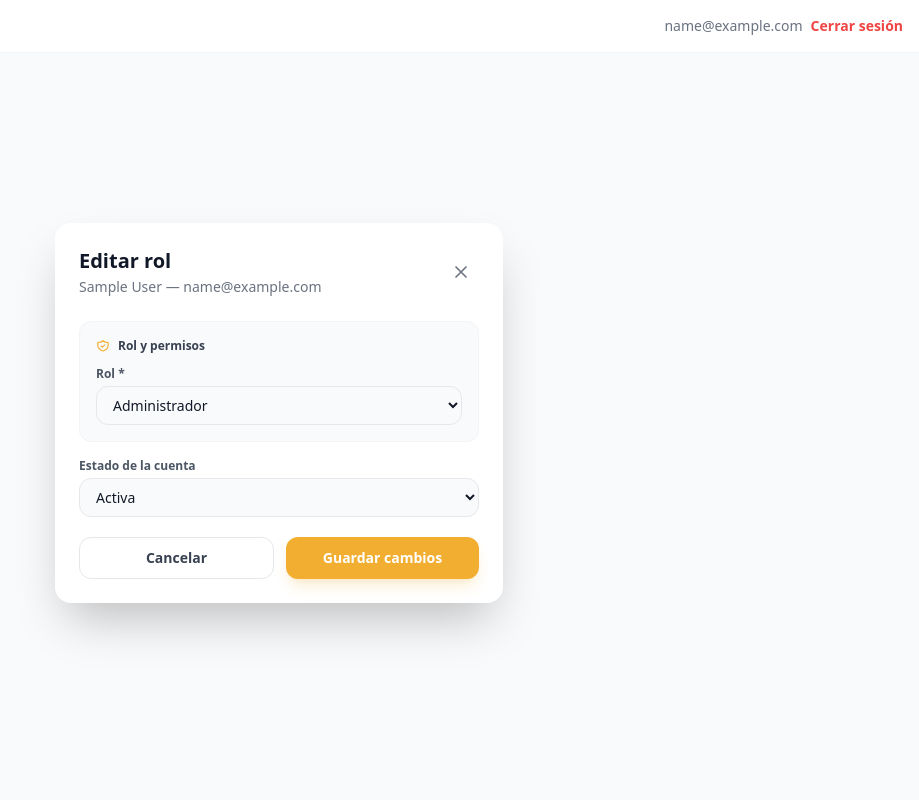
After one commit to Luisjose74/PROJEC-TECNILED, a Django app: page /usuarios/1/editar-rol/ in a window 1280 px wide. The commit adds this page. Shown: the whole page, without its empty margins (361-1280 px from the left). Run offline with Django 5.2, Linux system fonts and the light colour scheme; the visitor is signed in with stand-in values (Sample User, id 1); data comes from the database, SQL or seed files in the repository; some libraries are stand-ins or nearby versions.

Commit message:
Add role assignment from users list
Admins can change any user's rol and estado_cuenta. An admin cannot demote their own account (G1-115).

```diff
--- a/Usuarios/forms.py
+++ b/Usuarios/forms.py
@@ -32,3 +32,13 @@ class CrearUsuarioInternoForm(forms.ModelForm):
         if commit:
             usuario.save()
         return usuario
+class EditarRolForm(forms.ModelForm):
+    class Meta:
+        model = Usuario
+        fields = ['rol', 'estado_cuenta']
+
+    def __init__(self, *args, **kwargs):
+        super().__init__(*args, **kwargs)
+        clase_input = 'w-full px-3 py-2 rounded-xl border border-gray-200 dark:border-gray-700 bg-gray-50 dark:bg-gray-900 text-sm text-gray-900 dark:text-white focus:ring-2 focus:ring-[#F2AE30] outline-none'
+        for campo in self.fields.values():
+            campo.widget.attrs['class'] = clase_input
--- /dev/null
+++ b/Usuarios/template/usuarios_editar_rol.html
@@ -0,0 +1,46 @@
+{% extends 'base.html' %}
+{% block title %}Editar rol - TECNILED{% endblock %}
+{% block content %}
+<div class="min-h-[calc(100vh-80px)] flex items-center justify-center p-4">
+  <div class="bg-white dark:bg-gray-800 rounded-2xl shadow-2xl w-full max-w-md p-6">
+
+    <div class="flex items-center justify-between mb-6">
+      <div>
+        <h2 class="text-xl font-bold text-gray-900 dark:text-white">Editar rol</h2>
+        <p class="text-sm text-gray-500 dark:text-gray-400 mt-0.5">{{ usuario.first_name }} {{ usuario.last_name }} — {{ usuario.email }}</p>
+      </div>
+      <a href="{% url 'usuarios_lista' %}" class="p-2 hover:bg-gray-100 dark:hover:bg-gray-700 rounded-xl transition-colors">
+        <svg class="w-5 h-5 text-gray-500" fill="none" stroke="currentColor" viewBox="0 0 24 24"><path stroke-linecap="round" stroke-linejoin="round" stroke-width="2" d="M6 18L18 6M6 6l12 12"/></svg>
+      </a>
+    </div>
+
+    <form method="post" class="space-y-4">
+      {% csrf_token %}
+
+      <div class="border border-gray-100 dark:border-gray-700 rounded-xl p-4 bg-gray-50 dark:bg-gray-900/40">
+        <p class="text-xs font-bold text-gray-700 dark:text-gray-300 mb-3 flex items-center gap-2">
+          <svg class="w-3.5 h-3.5 text-[#F2AE30]" fill="none" stroke="currentColor" viewBox="0 0 24 24"><path stroke-linecap="round" stroke-linejoin="round" stroke-width="2" d="M9 12l2 2 4-4m5.618-4.016A11.955 11.955 0 0112 2.944a11.955 11.955 0 01-8.618 3.04A12.02 12.02 0 003 9c0 5.591 3.824 10.29 9 11.622 5.176-1.332 9-6.03 9-11.622 0-1.042-.133-2.052-.382-3.016z"/></svg>
+          Rol y permisos
+        </p>
+        <label class="block text-xs font-semibold text-gray-600 dark:text-gray-400 mb-1">Rol *</label>
+        {{ form.rol }}
+        {% for error in form.rol.errors %}<p class="text-xs text-red-500 mt-1">{{ error }}</p>{% endfor %}
+      </div>
+
+      <div>
+        <label class="block text-xs font-semibold text-gray-600 dark:text-gray-400 mb-1">Estado de la cuenta</label>
+        {{ form.estado_cuenta }}
+      </div>
+
+      <div class="flex gap-3 pt-1">
+        <a href="{% url 'usuarios_lista' %}" class="flex-1 py-2.5 rounded-xl border border-gray-200 dark:border-gray-700 text-sm font-semibold text-gray-700 dark:text-gray-300 hover:bg-gray-100 dark:hover:bg-gray-700 transition-colors text-center">
+          Cancelar
+        </a>
+        <button type="submit" class="flex-1 py-2.5 rounded-xl bg-[#F2AE30] hover:bg-[#d99b28] text-white text-sm font-bold transition-colors shadow-lg shadow-[#F2AE30]/20">
+          Guardar cambios
+        </button>
+      </div>
+    </form>
+  </div>
+</div>
+{% endblock %}
--- a/Usuarios/template/usuarios_lista.html
+++ b/Usuarios/template/usuarios_lista.html
@@ -57,7 +57,7 @@
               </span>
             </td>
             <td class="p-4 text-right space-x-1">
-              <a href="#" title="Editar" class="p-2 text-emerald-500 hover:bg-emerald-50 dark:hover:bg-emerald-500/10 rounded-lg transition-colors inline-block">
+              <a href="{% url 'editar_rol' u.id %}" title="Editar rol" class="p-2 text-emerald-500 hover:bg-emerald-50 dark:hover:bg-emerald-500/10 rounded-lg transition-colors inline-block">
                 <svg class="w-4 h-4" fill="none" stroke="currentColor" viewBox="0 0 24 24"><path stroke-linecap="round" stroke-linejoin="round" stroke-width="2" d="M11 5H6a2 2 0 00-2 2v11a2 2 0 002 2h11a2 2 0 002-2v-5m-1.414-9.414a2 2 0 112.828 2.828L11.828 15H9v-2.828l8.586-8.586z"/></svg>
               </a>
             </td>
--- a/Usuarios/urls.py
+++ b/Usuarios/urls.py
@@ -7,4 +7,5 @@ urlpatterns = [
     path('logout/', views.logout_view, name='logout'),
     path('usuarios/', views.usuarios_lista, name='usuarios_lista'),
     path('usuarios/crear/', views.crear_usuario, name='crear_usuario'),
+    path('usuarios/<int:usuario_id>/editar-rol/', views.editar_rol, name='editar_rol'),
 ]
--- a/Usuarios/views.py
+++ b/Usuarios/views.py
@@ -7,7 +7,8 @@ from django.db.models import Q
 from django.core.paginator import Paginator
 
 from .models import Usuario
-from .forms import CrearUsuarioInternoForm
+from .forms import CrearUsuarioInternoForm, EditarRolForm
+from django.shortcuts import get_object_or_404
 
 def inicio(request):
     return render(request, 'inicio.html')
@@ -70,3 +71,23 @@ def crear_usuario(request):
         form = CrearUsuarioInternoForm()
 
     return render(request, 'usuarios_crear.html', {'form': form})
+
+
+@login_required
+@permission_required('Usuarios.gestionar_usuarios', raise_exception=True)
+def editar_rol(request, usuario_id):
+    usuario = get_object_or_404(Usuario, pk=usuario_id)
+
+    if request.method == 'POST':
+        form = EditarRolForm(request.POST, instance=usuario)
+        if form.is_valid():
+            if usuario == request.user and form.cleaned_data['rol'] != Usuario.Rol.ADMINISTRADOR:
+                form.add_error('rol', 'No puedes quitarte tu propio rol de administrador.')
+            else:
+                form.save()
+                messages.success(request, f'Rol de {usuario.email} actualizado.')
+                return redirect('usuarios_lista')
+    else:
+        form = EditarRolForm(instance=usuario)
+
+    return render(request, 'usuarios_editar_rol.html', {'form': form, 'usuario': usuario})
```
